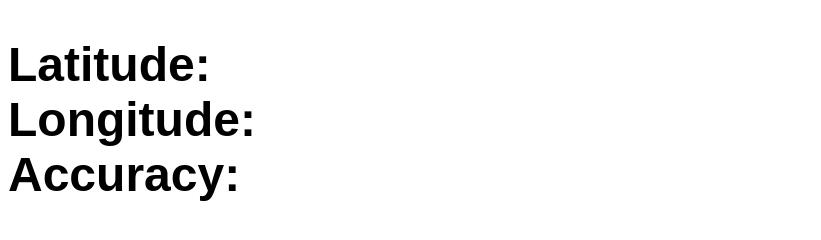
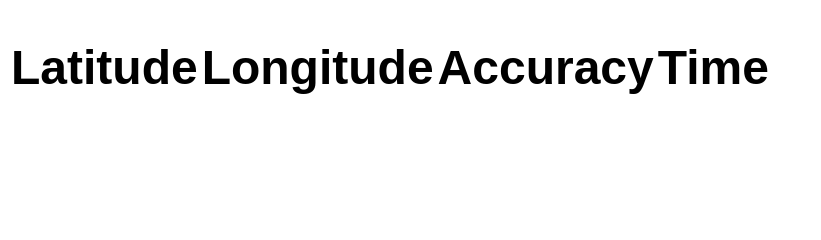
Before and after one commit to loganfranken/GeolocationTests, a plain HTML site: page get-current-position.html in a window 1280 px wide. Shown: the part 112-352 px from the top of the page, without its empty margins (0-821 px from the left). Drawn offline with Linux system fonts and the light colour scheme.

Commit message:
Added basic results table generation

```diff
--- a/get-current-position.html
+++ b/get-current-position.html
@@ -7,6 +7,12 @@
 <body>
   <h1>getCurrentPosition</h1>
 
+  <div id="results">
+  </div>
+
+  <script src="script/main.js"></script>
+
+  <!--
   <ul id="stats">
     <li>Latitude: <span id="value-lat"></span></li>
     <li>Longitude: <span id="value-lon"></span></li>
@@ -47,5 +53,6 @@
     );
 
   </script>
+-->
 </body>
 </html>
--- /dev/null
+++ b/script/main.js
@@ -0,0 +1,22 @@
+var resultsTable = document.createElement('table');
+
+resultsTable.appendChild(createTableHeaderRow(['Latitude', 'Longitude', 'Accuracy', 'Time']));
+
+var resultsWrapper = document.getElementById('results');
+resultsWrapper.appendChild(resultsTable);
+
+function createTableHeaderRow(columnNames) {
+
+  var row = document.createElement('tr');
+
+  columnNames.forEach(function(value) {
+
+    var col = document.createElement('th');
+    col.textContent = value;
+    row.appendChild(col);
+
+  });
+
+  return row;
+
+}
```
